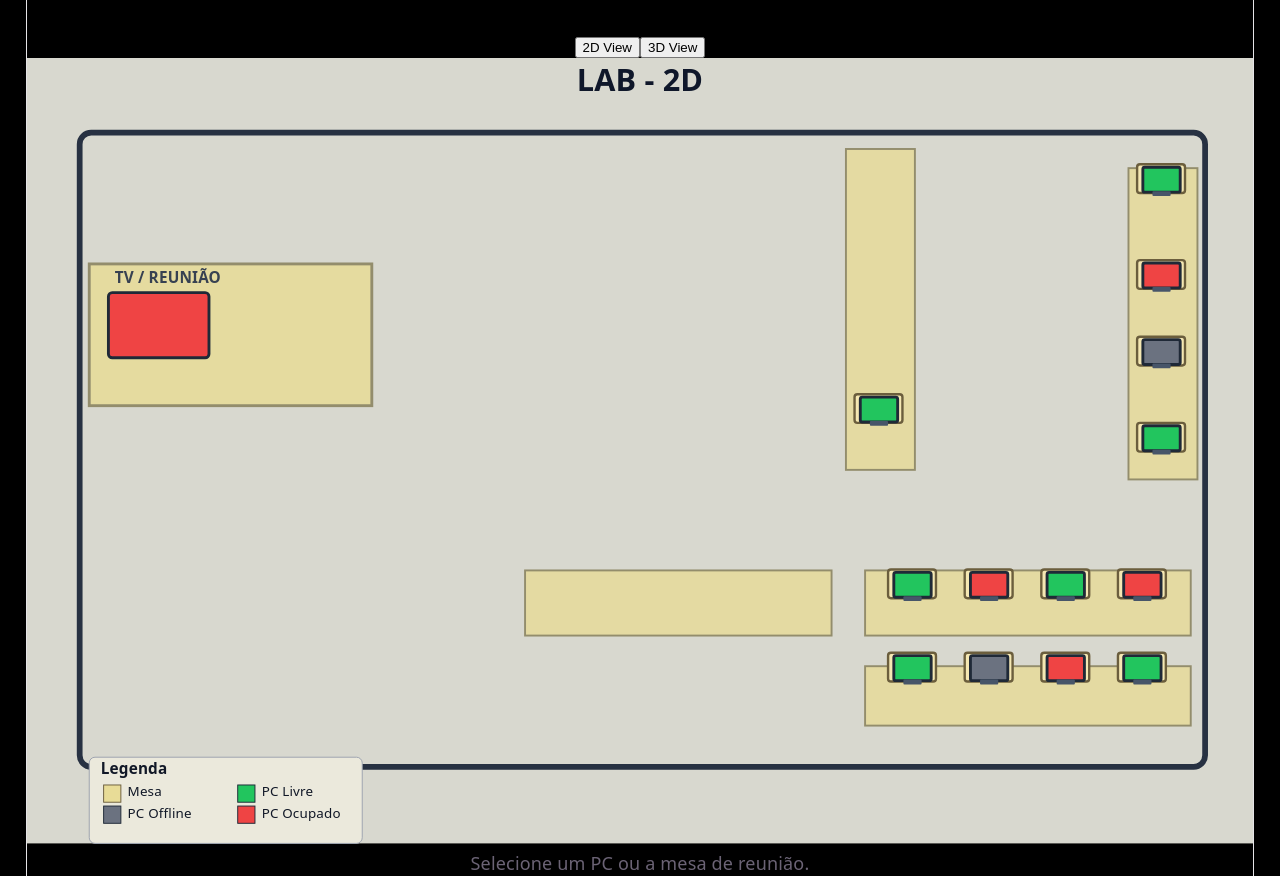
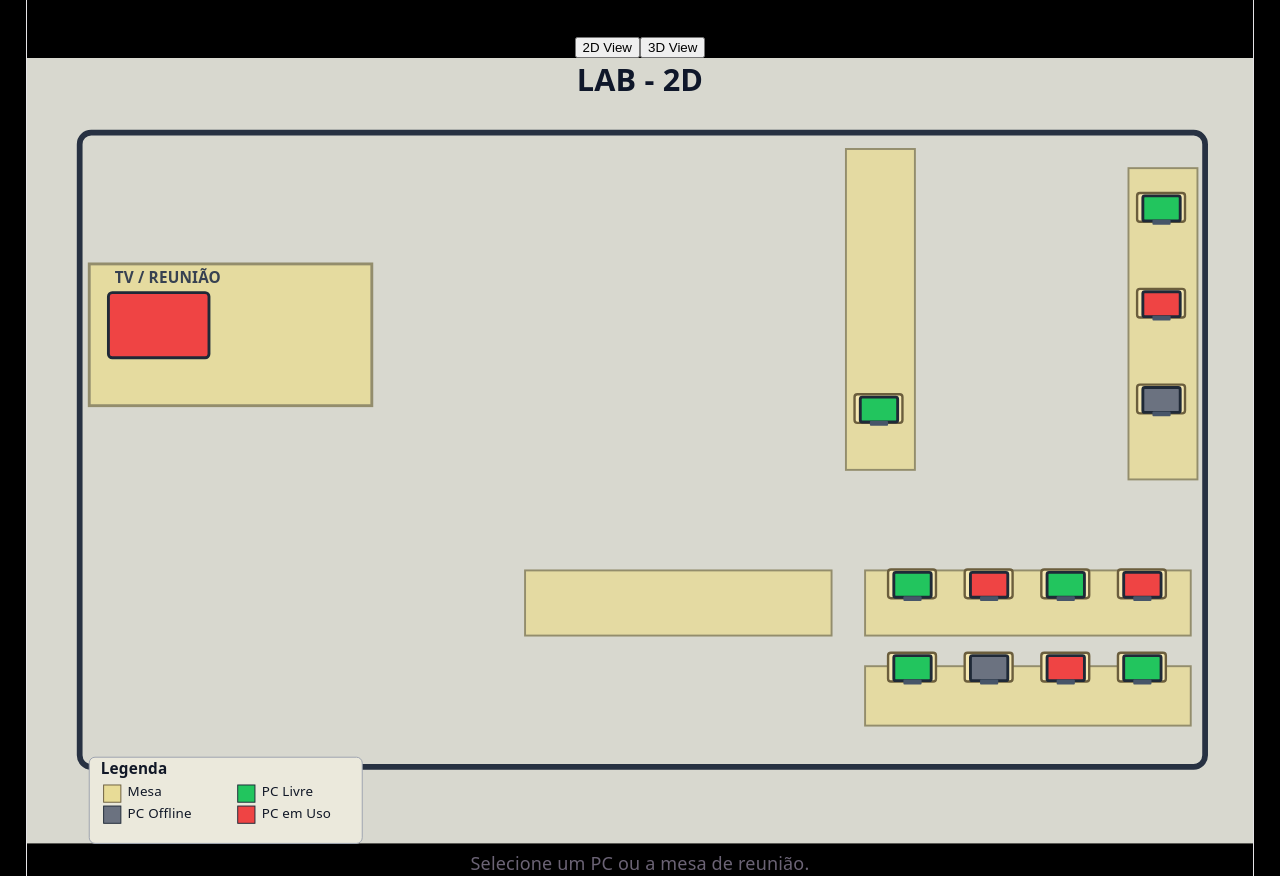
Before and after one commit to dreyvinixz/lab-ginfo, a React (Vite) app: page / in a window 1280 px wide. Built offline with nearby package versions, Linux system fonts and the light colour scheme.

Commit message:
change to Ocupado for Em uso

```diff
--- a/src/components/Lab2D.tsx
+++ b/src/components/Lab2D.tsx
@@ -7,7 +7,7 @@ function getPCColor(status: string): string {
   switch (status) {
     case "livre":
       return "#22c55e";
-    case "ocupado":
+    case "Em uso":
       return "#ef4444";
     case "offline":
       return "#6b7280";
@@ -265,7 +265,7 @@ export default function Lab2D({
 
           <rect x="155" y="51" width="18" height="18" fill="#ef4444" stroke="#1f2937" />
           <text x="180" y="63" fontSize="14" fill="#111827">
-            PC Ocupado
+            PC em Uso
           </text>
 
           <rect x="15" y="51" width="18" height="18" fill="#6b7280" stroke="#1f2937" />
--- a/src/components/Lab3D.tsx
+++ b/src/components/Lab3D.tsx
@@ -12,13 +12,13 @@ import type { SelectedItem } from "./SidePanel";
 /* ───────────────── Helpers ───────────────── */
 function getColor(status: string) {
   if (status === "livre") return "#22c55e";
-  if (status === "ocupado") return "#ef4444";
+  if (status === "Em uso") return "#ef4444";
   return "#64748b";
 }
 
 function getEmissive(status: string) {
   if (status === "livre") return "#064d1e";
-  if (status === "ocupado") return "#7f1d1d";
+  if (status === "Em uso") return "#7f1d1d";
   return "#1e293b";
 }
 
@@ -279,7 +279,7 @@ function Monitor({
     if (!glowRef.current) return;
 
     const t = clock.getElapsedTime();
-    if (pc.status === "ocupado") {
+    if (pc.status === "Em uso") {
       glowRef.current.intensity = 1.2 + Math.sin(t * 1.5) * 0.2;
     } else {
       glowRef.current.intensity = pc.status === "offline" ? 0 : 0.8;
--- a/src/components/SidePanel.tsx
+++ b/src/components/SidePanel.tsx
@@ -17,8 +17,8 @@ function getStatusLabel(status: PC["status"]) {
   switch (status) {
     case "livre":
       return "Livre";
-    case "ocupado":
-      return "Ocupado";
+    case "Em uso":
+      return "Em uso";
     case "offline":
       return "Offline";
     default:
@@ -30,7 +30,7 @@ function getStatusColor(status: PC["status"]) {
   switch (status) {
     case "livre":
       return "text-green-400";
-    case "ocupado":
+    case "Em uso":
       return "text-red-400";
     case "offline":
       return "text-gray-400";
--- a/src/data/pcs.ts
+++ b/src/data/pcs.ts
@@ -1,4 +1,4 @@
-export type PCStatus = "livre" | "ocupado" | "offline";
+export type PCStatus = "livre" | "Em uso" | "offline";
 
 export type Meeting = {
   scheduled: boolean;
@@ -17,23 +17,22 @@ export type PC = {
 
 export const initialPCs: PC[] = [
   // Mesa vertical central
-  { id: "PC-15", x: 870, y: 365, status: "livre" },
+  { id: "PC-152879", x: 870, y: 365, status: "livre" },
 
   // Coluna direita
-  { id: "PC-03", x: 1165, y: 125, status: "livre" },
-  { id: "PC-04", x: 1165, y: 225, status: "ocupado", user: "Maria" },
-  { id: "PC-05", x: 1165, y: 305, status: "offline" },
-  { id: "PC-06", x: 1165, y: 395, status: "livre" },
+  { id: "PC-726677", x: 1165, y: 155, status: "livre" },
+  { id: "PC-726680", x: 1165, y: 255, status: "Em uso", user: "Maria" },
+  { id: "PC-726681", x: 1165, y: 355, status: "offline" },
 
   // Fileira direita média
   { id: "PC-07", x: 905,  y: 548, status: "livre" },
-  { id: "PC-08", x: 985,  y: 548, status: "ocupado", user: "João" },
+  { id: "PC-08", x: 985,  y: 548, status: "Em uso", user: "João" },
   { id: "PC-09", x: 1065, y: 548, status: "livre" },
-  { id: "PC-10", x: 1145, y: 548, status: "ocupado", user: "Ana" },
+  { id: "PC-152879", x: 1145, y: 548, status: "Em uso", user: "Ana" },
 
   // Fileira direita inferior
   { id: "PC-11", x: 905,  y: 635, status: "livre" },
   { id: "PC-12", x: 985,  y: 635, status: "offline" },
-  { id: "PC-13", x: 1065, y: 635, status: "ocupado", user: "Carlos" },
+  { id: "PC-13", x: 1065, y: 635, status: "Em uso", user: "Carlos" },
   { id: "PC-14", x: 1145, y: 635, status: "livre" },
 ];
```
